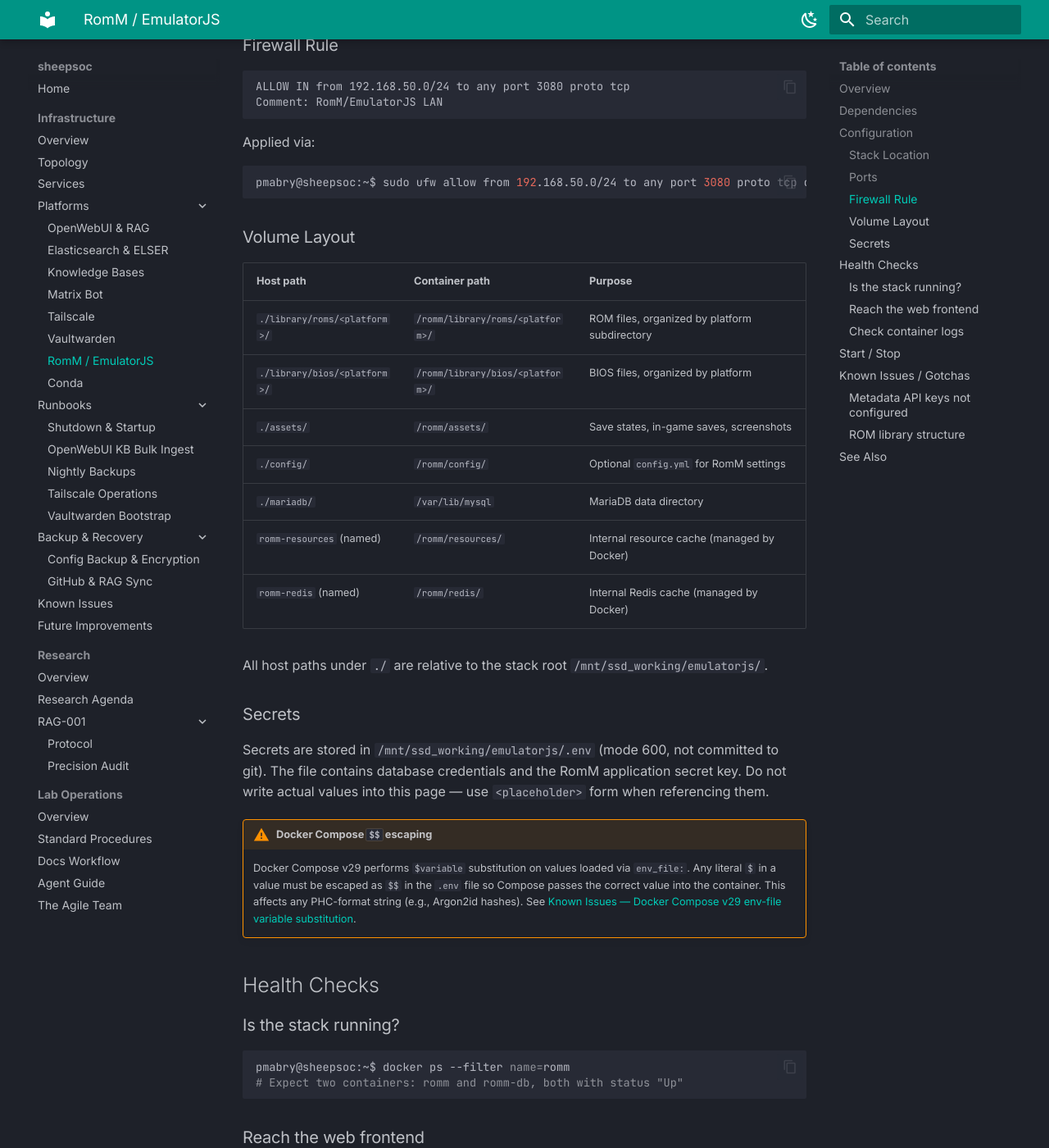
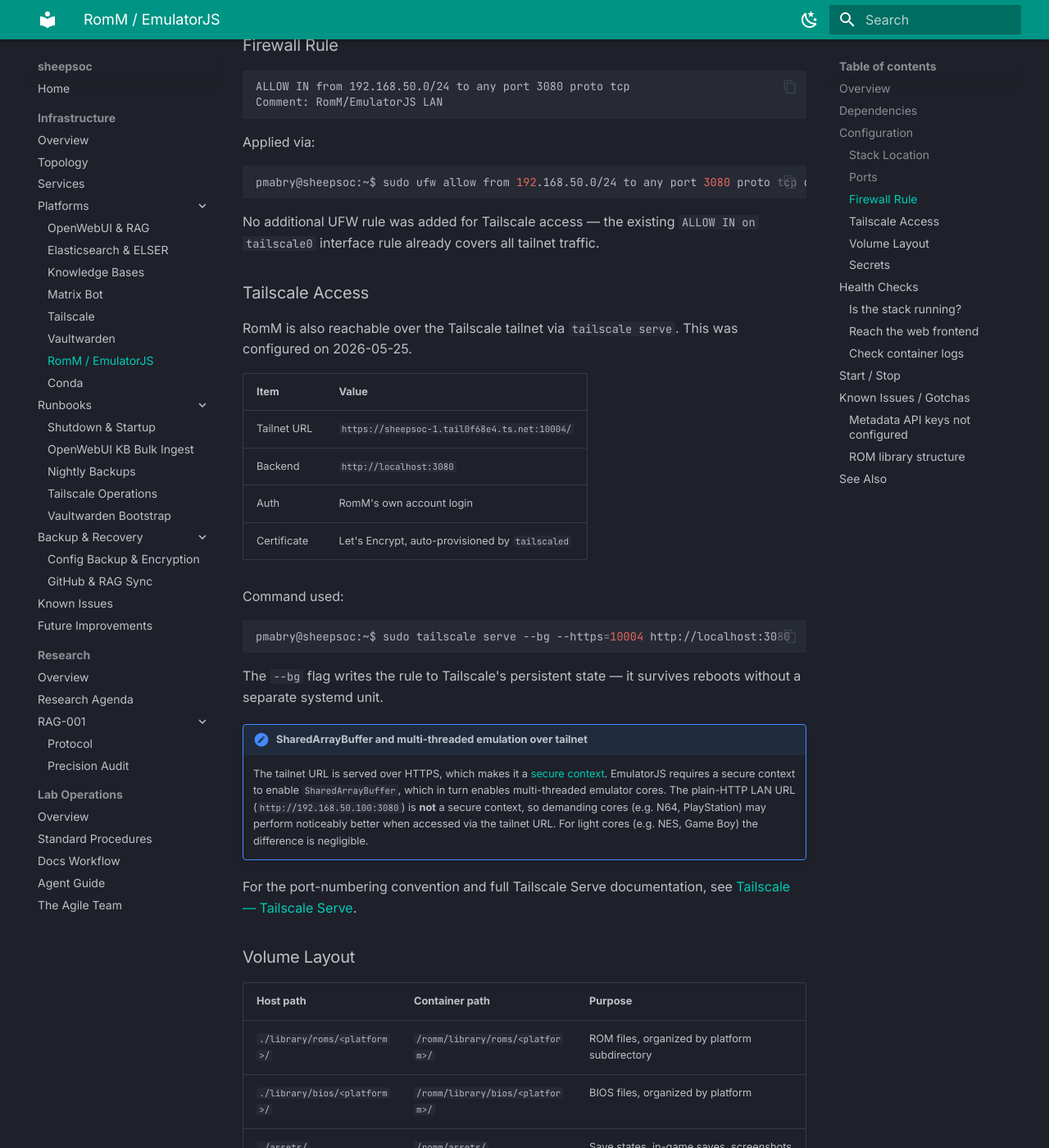
Before and after one commit to mabryp/sheepsoc-docs, an MkDocs documentation site: the page built from docs/infrastructure/platforms/romm-emulatorjs.md, in a window 1280 px wide and 1400 px high, scrolled down 1518 px. Shown: the whole window at 82% size. Built offline with MkDocs 1.6.1 and Material for MkDocs 9.7.7, drawn with Linux system fonts in a browser that asks for light colours; some of the changed text lies outside the part shown.

Commit message:
docs: add RomM/EmulatorJS tailnet access via tailscale serve :10004
Documents the new tailscale serve mapping added 2026-05-25:
- romm-emulatorjs.md: new Tailscale Access subsection with tailnet URL,
  command used, and SharedArrayBuffer/multi-threaded core performance note
- services.md: tailnet URL added to web endpoints table and catalog row
- tailscale.md: :10004 row in active serve table, command history, remove
  command, security note, and Updated date bumped to 2026-05-25

Co-Authored-By: Claude Sonnet 4.6 <noreply@anthropic.com>

````diff
--- a/docs/infrastructure/platforms/romm-emulatorjs.md
+++ b/docs/infrastructure/platforms/romm-emulatorjs.md
@@ -51,6 +51,32 @@ Applied via:
 pmabry@sheepsoc:~$ sudo ufw allow from 192.168.50.0/24 to any port 3080 proto tcp comment "RomM/EmulatorJS LAN"
 ```
 
+No additional UFW rule was added for Tailscale access — the existing `ALLOW IN on tailscale0` interface rule already covers all tailnet traffic.
+
+### Tailscale Access
+
+RomM is also reachable over the Tailscale tailnet via `tailscale serve`. This was configured on 2026-05-25.
+
+| Item | Value |
+|---|---|
+| Tailnet URL | `https://sheepsoc-1.tail0f68e4.ts.net:10004/` |
+| Backend | `http://localhost:3080` |
+| Auth | RomM's own account login |
+| Certificate | Let's Encrypt, auto-provisioned by `tailscaled` |
+
+Command used:
+
+```bash
+pmabry@sheepsoc:~$ sudo tailscale serve --bg --https=10004 http://localhost:3080
+```
+
+The `--bg` flag writes the rule to Tailscale's persistent state — it survives reboots without a separate systemd unit.
+
+!!! note "SharedArrayBuffer and multi-threaded emulation over tailnet"
+    The tailnet URL is served over HTTPS, which makes it a [secure context](https://developer.mozilla.org/en-US/docs/Web/Security/Secure_Contexts). EmulatorJS requires a secure context to enable `SharedArrayBuffer`, which in turn enables multi-threaded emulator cores. The plain-HTTP LAN URL (`http://192.168.50.100:3080`) is **not** a secure context, so demanding cores (e.g. N64, PlayStation) may perform noticeably better when accessed via the tailnet URL. For light cores (e.g. NES, Game Boy) the difference is negligible.
+
+For the port-numbering convention and full Tailscale Serve documentation, see [Tailscale — Tailscale Serve](tailscale.md#tailscale-serve).
+
 ### Volume Layout
 
 | Host path | Container path | Purpose |
@@ -88,7 +114,7 @@ pmabry@sheepsoc:~$ curl -s -o /dev/null -w "%{http_code}" http://localhost:3080/
 # Expect: 200
 ```
 
-Or open [http://192.168.50.100:3080/](http://192.168.50.100:3080/) in a browser on the LAN.
+Or open [http://192.168.50.100:3080/](http://192.168.50.100:3080/) in a browser on the LAN, or [https://sheepsoc-1.tail0f68e4.ts.net:10004/](https://sheepsoc-1.tail0f68e4.ts.net:10004/) from any Tailscale-enrolled device.
 
 ### Check container logs
 
@@ -133,5 +159,6 @@ ROMs must be placed in `./library/roms/<platform>/` using RomM's expected platfo
 ## See Also
 
 - [Services — Service Catalog](../services.md) — port and status reference
+- [Tailscale](tailscale.md) — tailnet access configuration, port-numbering convention, and serve management commands
 - [Known Issues](../known-issues.md) — active system-wide landmines
 - [Future Improvements — RomM metadata API keys](../future-improvements.md#romm-metadata-api-keys)
````
Also changed, not shown: docs/infrastructure/platforms/tailscale.md (+8 -2 lines), docs/infrastructure/services.md (+2 -2 lines).
